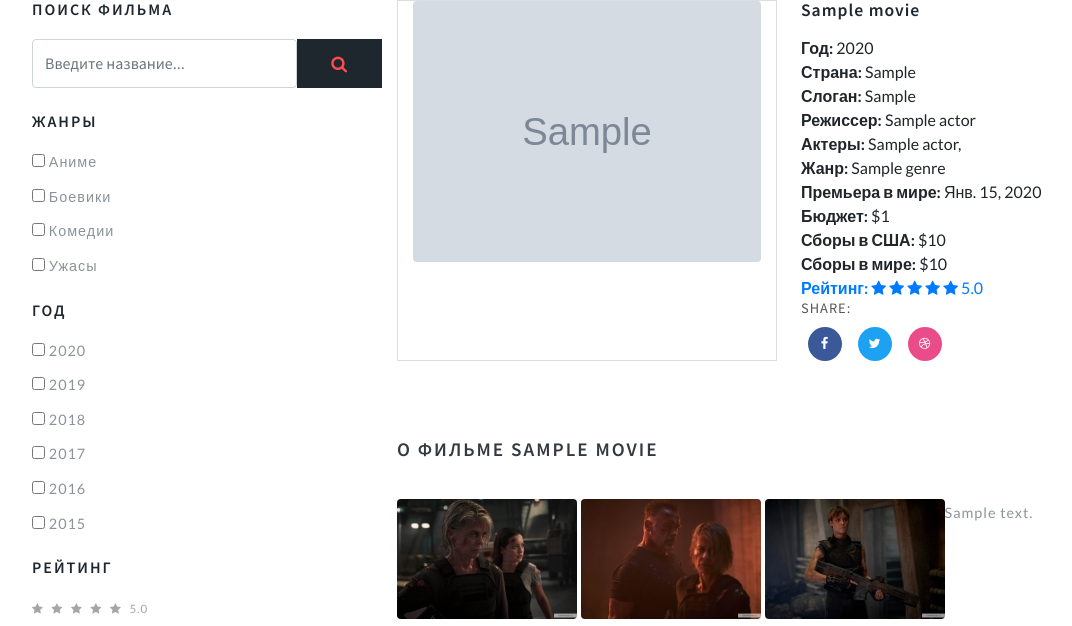
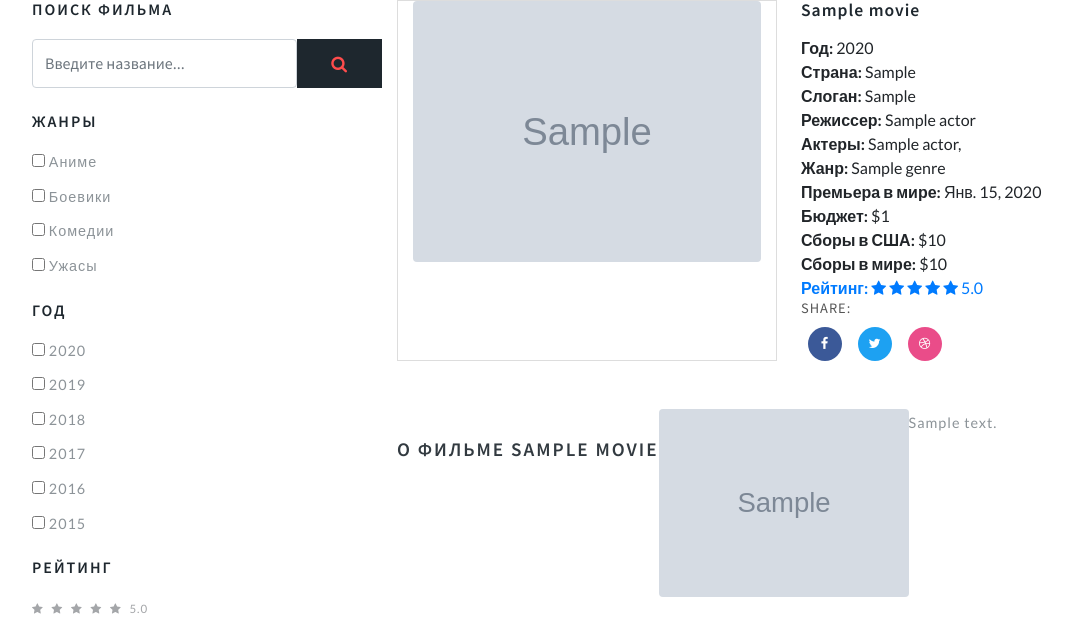
Before and after one commit to Archibald-prog/movie_db, a Django app: template templates/movies/movie_detail.html in a window 1280 px wide. Shown: the part 758-1384 px from the top of the page, without its empty margins (53-1125 px from the left). Run offline with Django 3.2, Linux system fonts and the light colour scheme; the template is opened without the code that fills it: values that come from a table or form of the project are taken from there, others are empty; tables that the repository leaves empty hold one stand-in row (values such as "Sample post"); grey boxes marked "Sample" are stand-in pictures; some libraries are stand-ins or nearby versions.

Commit message:
Edited movie_detail.html' - added code for displaying movie shots and changed css-class for movie shots

```diff
--- a/templates/movies/movie_detail.html
+++ b/templates/movies/movie_detail.html
@@ -113,9 +113,10 @@
                 О фильме {{ movie.title }}
             </h3>
             <p>
-                <img src="bundles/images/about.jpg" class="img-fluid" alt="">
-                <img src="bundles/images/admin.jpg" class="img-fluid" alt="">
-                <img src="bundles/images/d1.jpg" class="img-fluid" alt="">
+                {% for image in movie.movieshots_set.all %}
+                    <img src="{{ image.image.url }}" class="img-movie-shots "
+                         alt="{{ image.description }}">
+                {% endfor %}
             </p>
             <p class="editContent" style="outline: none; cursor: inherit;">
                 {{ movie.description }}
```
